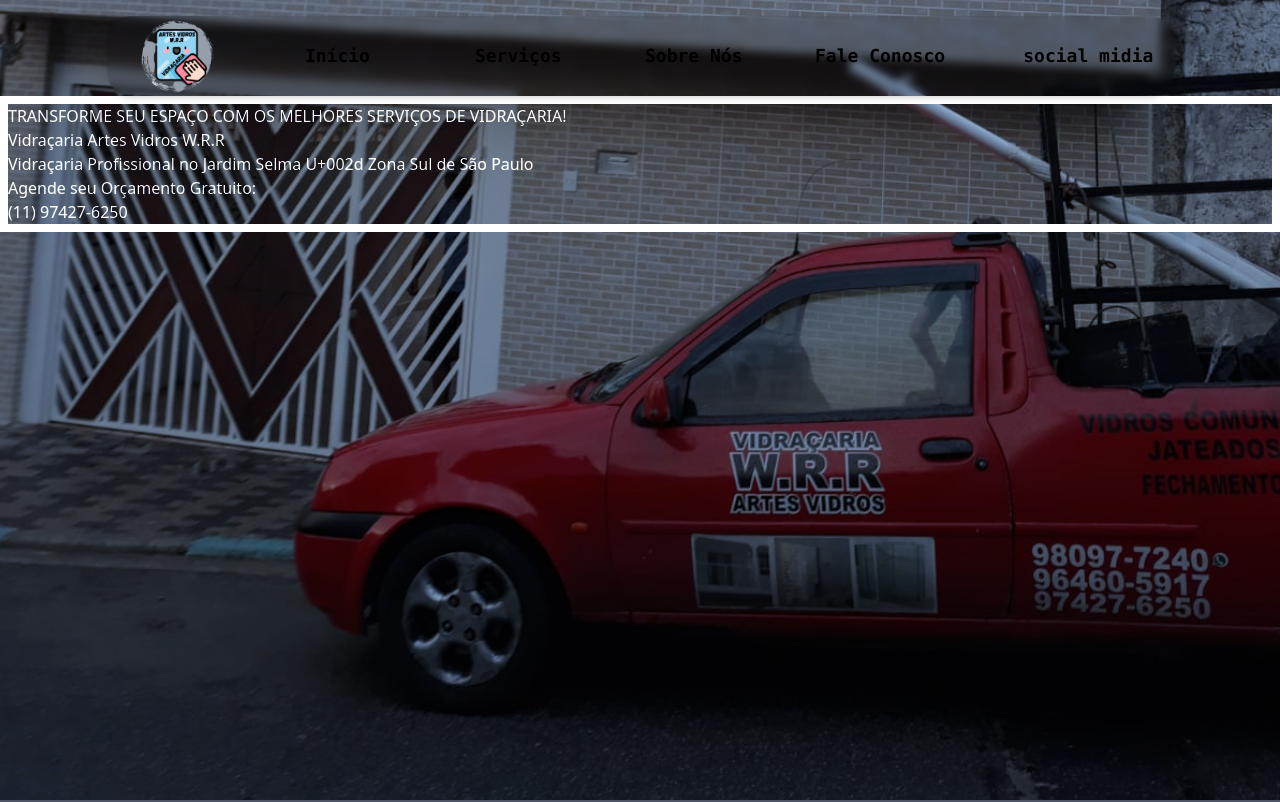
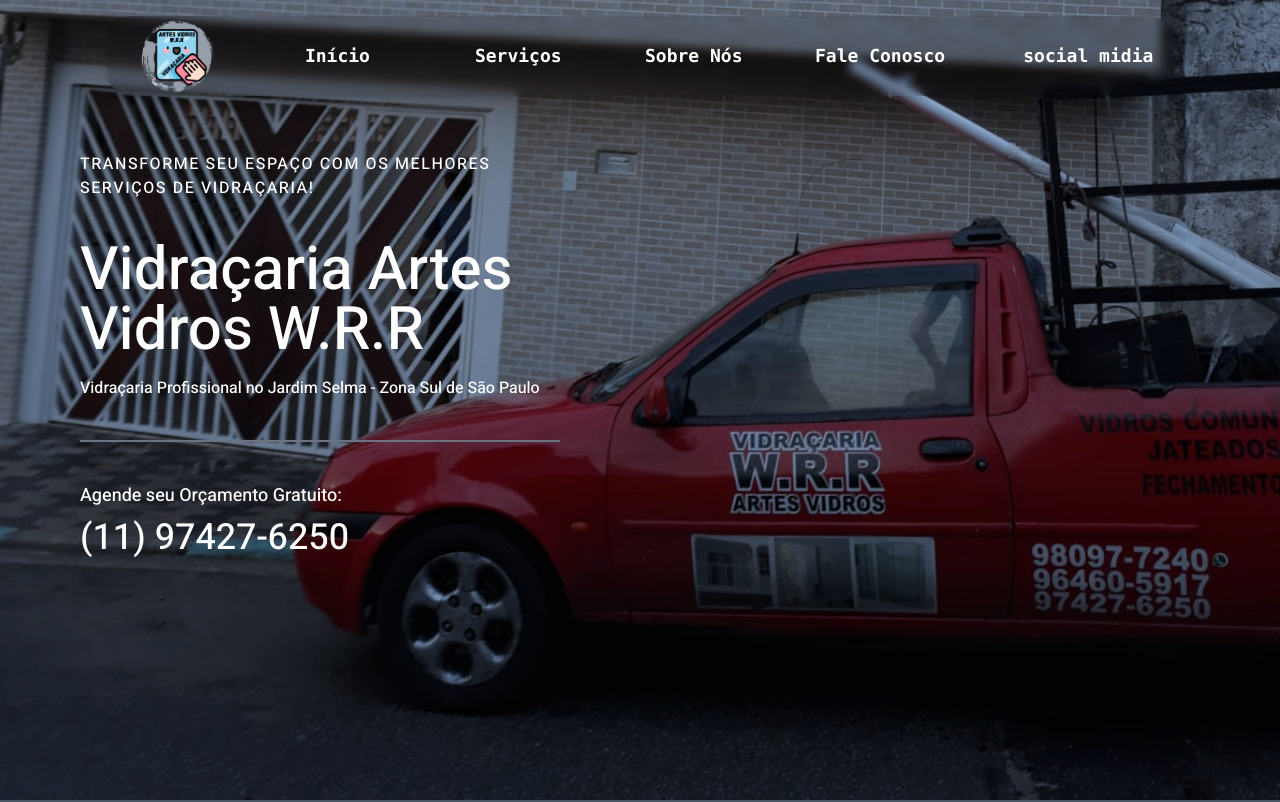
Before and after one commit to Gustavo-Brun/ArtesVidrosWRR, a Next.js app: page / in a window 1280 px wide. Shown: the top 802 px of the page. Built offline with nearby package versions, Linux system fonts and the light colour scheme.

Commit message:
chore: header update

```diff
--- a/src/app/globals.css
+++ b/src/app/globals.css
@@ -1,3 +1,5 @@
+@import url('https://fonts.googleapis.com/css2?family=Heebo:wght@500&display=swap');
+
 @tailwind base;
 @tailwind components;
 @tailwind utilities;
--- a/src/components/Header.tsx
+++ b/src/components/Header.tsx
@@ -4,7 +4,7 @@
 
 export const Header = () => {
   return (
-    <header className="h-screen bg-gray-600">
+    <header className="h-screen bg-gray-600 flex pt-14 pl-20">
         <Image
             src={'/img/header-img.png'}
             alt="Header Image"
@@ -13,19 +13,22 @@
             className="mix-blend-overlay"
         />
 
-        <div className="border-8 border-white text-white">
-            <h2>TRANSFORME SEU ESPAÇO COM OS MELHORES SERVIÇOS DE VIDRAÇARIA!</h2>
-            <h1>Vidraçaria Artes Vidros W.R.R</h1>
-            <h2>Vidraçaria Profissional no Jardim Selma U+002d Zona Sul de São Paulo</h2>
+        <div className=" text-white h-fit w-2/5 grid grid-cols-1 gap-10 font-font-heebo z-10 ">
+            <h2 className="tracking-widest">TRANSFORME SEU ESPAÇO COM OS MELHORES SERVIÇOS DE VIDRAÇARIA!</h2>
+            <div>
+                <h1 className="text-6xl mb-4">Vidraçaria Artes Vidros W.R.R</h1>
+                <p>Vidraçaria Profissional no Jardim Selma - Zona Sul de São Paulo</p>
+            </div>
             <Link
             target="_blank"
             href={'https://wa.me/5511974276250/?text=Ol%C3%A1+Vidra%C3%A7aria+Artes+Vidros+W.R.R.+Quero+Solicitar+um+Or%C3%A7amento+Gratuito.'}
+            className="before:border-t-2 before:block before:mb-10 before:border-gray-500"
             >
                 {/* whatsapp icon */}
-                <p>
+                <p className="text-lg my-2">
                     Agende seu Orçamento Gratuito:
                 </p>
-                <p>
+                <p className="text-4xl">
                     (11) 97427-6250
                 </p>
             </Link>
--- a/src/components/NavBar.tsx
+++ b/src/components/NavBar.tsx
@@ -3,7 +3,7 @@
 
 export const NavBar = () => {
   return (
-    <section className="z-50 sticky top-2 flex mx-auto px-5 justify-between items-center h-20 w-5/6 backdrop-blur-sm bg-color-header-footer rounded-3xl shadow-md text-black text-lg font-mono font-bold">
+    <section className="z-50 sticky top-2 flex mx-auto px-5 justify-between items-center h-20 w-5/6 backdrop-blur-sm bg-color-header-footer rounded-3xl shadow-md text-white text-lg font-mono font-bold">
         <Image
         src={"/logo/Artes-Vidros-nBg.png"}
         alt="Logo Artes Vidros W.R.R"
@@ -12,22 +12,22 @@
         />
         <nav>
             <ul className=" grid gap-10 grid-cols-4 ">
-                <li className="hover:text-gray-600 transition-colors duration-300 hover:underline underline-offset-1">
+                <li className="hover:text-color-logo transition-colors duration-300 hover:underline underline-offset-1">
                     <Link href={"/"}>
                         Início
                     </Link>
                 </li>
-                <li className="hover:text-gray-600 transition-colors duration-300 hover:underline underline-offset-1">
+                <li className="hover:text-color-logo transition-colors duration-300 hover:underline underline-offset-1">
                     <Link href={"/servicos"}>
                         Serviços
                     </Link>
                 </li>
-                <li className="hover:text-gray-600 transition-colors duration-300 hover:underline underline-offset-1">
+                <li className="hover:text-color-logo transition-colors duration-300 hover:underline underline-offset-1">
                     <Link href={"/"}>
                         Sobre Nós
                     </Link>
                 </li>
-                <li className="hover:text-gray-600 transition-colors duration-300 hover:underline underline-offset-1">
+                <li className="hover:text-color-logo transition-colors duration-300 hover:underline underline-offset-1">
                     <Link href={"/"}>
                         Fale Conosco
                     </Link>
--- a/tailwind.config.ts
+++ b/tailwind.config.ts
@@ -11,8 +11,12 @@
       colors: {
         'color-primary': '#2e2deb',
         'color-secundary': '#00facd',
+        'color-logo': '#c2eafb',
         'color-sash': '#25272D',
         'color-header-footer': 'rgba(0, 0, 0, .1)'
+      },
+      fontFamily: {
+        'font-heebo': ['Heebo', 'sans-serif']
       },
       backgroundImage: {
         'gradient-radial': 'radial-gradient(var(--tw-gradient-stops))',
```
